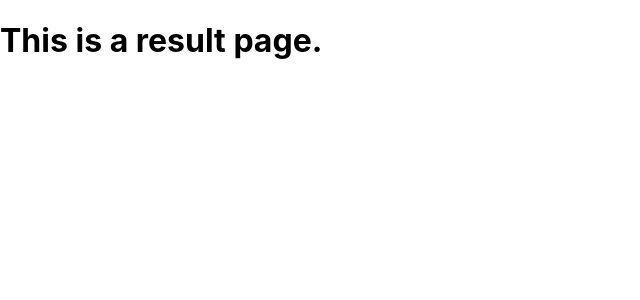
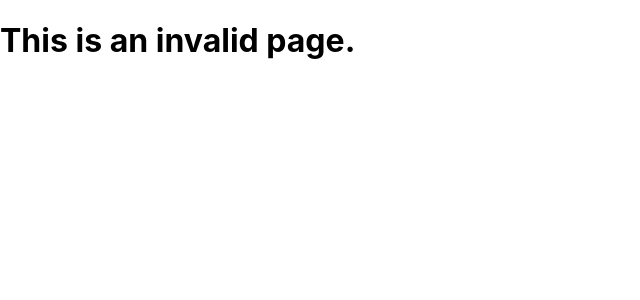
Before and after one commit to larry1121/ku-bti, a React (Create React App) app: page /result/1 in a window 1280 px wide. Shown: the top 300 px of the page, without its empty margins (0-640 px from the left). Built offline with nearby package versions, Linux system fonts and the light colour scheme; the HTML template or start-up script is replaced by a standard one.

Commit message:
Design: "add button-start scss design"

```diff
--- a/src/routes/result/result.component.jsx
+++ b/src/routes/result/result.component.jsx
@@ -1,15 +1,22 @@
 import Mbtis from "../../common/api/mbtisApi.json";
 import { useParams } from "react-router-dom";
 
-const Result = ({ match }) => {
+const Result = () => {
   const { mbtiName } = useParams();
   console.log(mbtiName);
   console.log(Mbtis);
   const mbti = Mbtis[mbtiName];
   console.log(mbti);
+  if (!mbti) {
+    return (
+      <div>
+        <h1>This is an invalid page.</h1>
+      </div>
+    );
+  }
   return (
     <div>
-      <h1>This is a result page.</h1>
+      <h1>This is an {mbtiName} page.</h1>
     </div>
   );
 };
```
